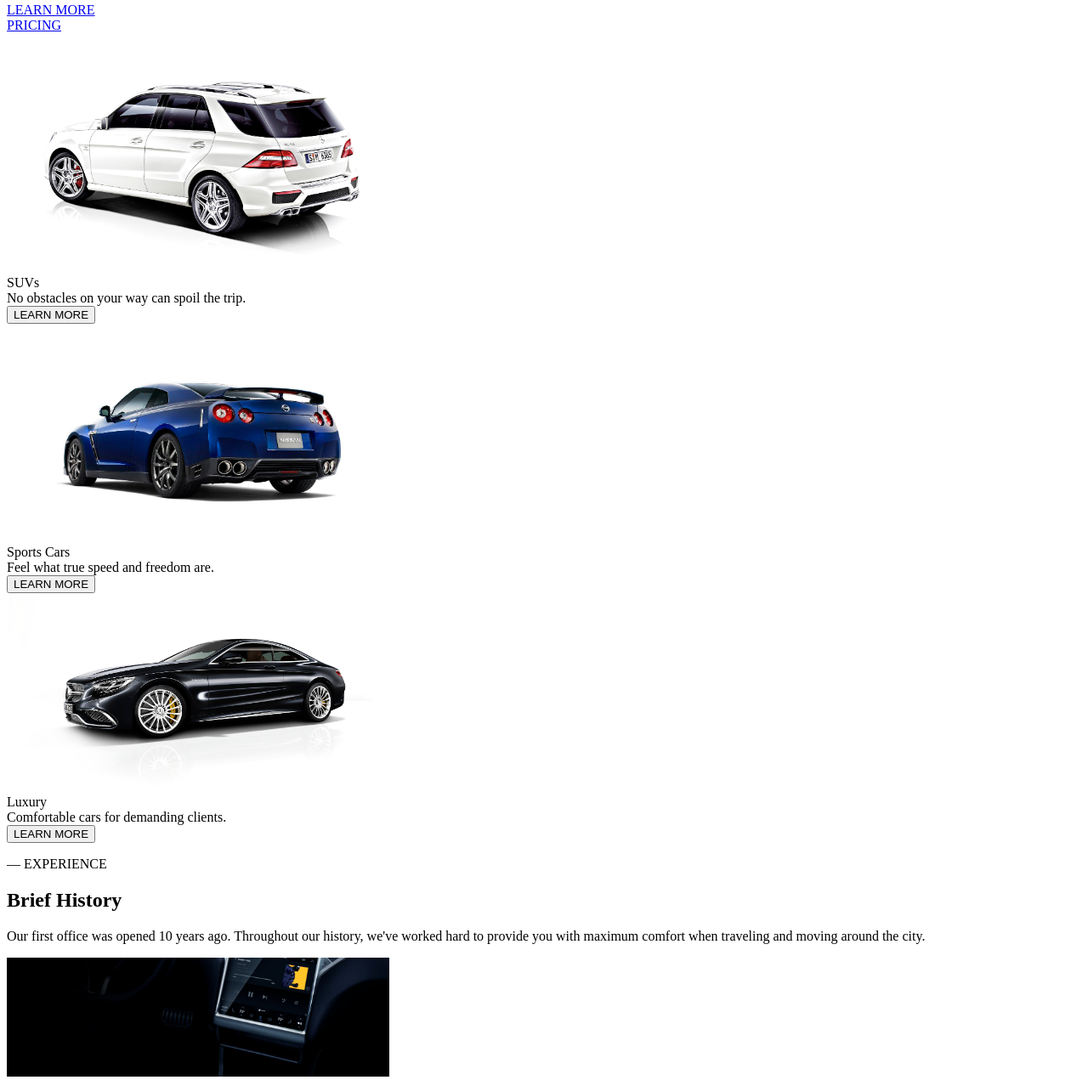
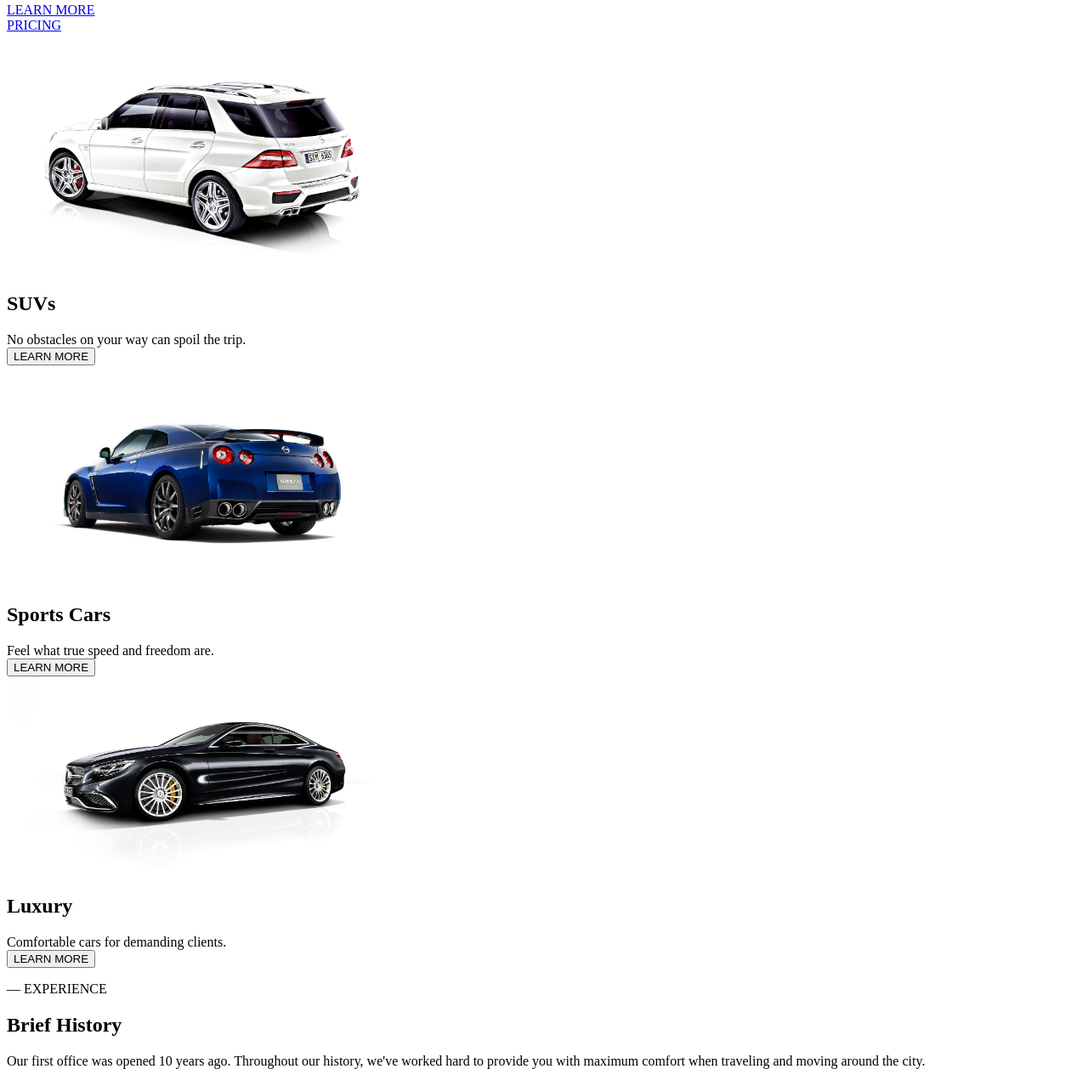
Before and after one commit to andrii-1981/Cars3, a plain HTML site: page index.html in a window 1280 px wide. Shown: the part 222-1493 px from the top of the page at 85% size. Drawn offline with Linux system fonts and the light colour scheme.

Commit message:
fix html

```diff
--- a/index.html
+++ b/index.html
@@ -51,21 +51,21 @@
     <section class="tabs">
         <div class="tab">
             <img  width="450" src="img/ml.png" alt="carML">
-            <div class="tabs__title">SUVs</div>
+            <h2 class="tabs__title">SUVs</h2>
             <div class="tabs__subtitle">No obstacles on your way
                 can spoil the trip.</div>
             <button class="tabs__button">LEARN MORE</button>
         </div>
         <div class="tab">
             <img  width="450" src="img/nissan.png" alt="carNISSAN">
-            <div class="tabs__title">Sports Cars</div>
+            <h2 class="tabs__title">Sports Cars</h2>
             <div class="tabs__subtitle">Feel what true speed
                 and freedom are.</div>
             <button class="tabs__button">LEARN MORE</button>
         </div>
         <div class="tab">
             <img width="450" src="img/mersedes.png" alt="carMERSEDE">
-            <div class="tabs__title">Luxury</div>
+            <h2 class="tabs__title">Luxury</h2>
             <div class="tabs__subtitle">Comfortable cars for
                 demanding clients.</div>
             <button class="tabs__button">LEARN MORE</button>
```
